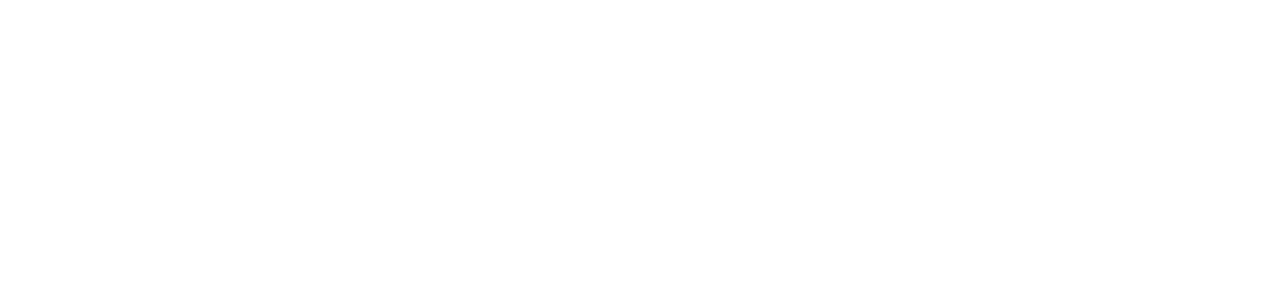
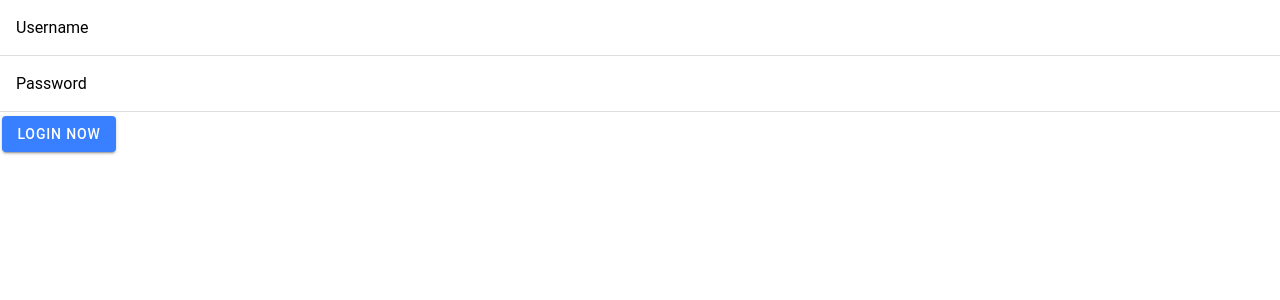
Before and after one commit to Jess220494/chipino-admin-fe, a React (Create React App) app in the folder Frontend/: page /login in a window 1280 px wide. Shown: the top 300 px of the page. Built offline with nearby package versions, Linux system fonts and the light colour scheme.

Commit message:
start of react coding

```diff
--- a/Frontend/package.json
+++ b/Frontend/package.json
@@ -14,6 +14,7 @@
     "@types/react-dom": "^16.9.4",
     "@types/react-router": "^5.1.4",
     "@types/react-router-dom": "^5.1.3",
+    "axios": "^0.19.2",
     "ionicons": "^4.6.3",
     "react": "^16.12.0",
     "react-dom": "^16.12.0",
--- a/Frontend/src/App.js
+++ b/Frontend/src/App.js
@@ -7,6 +7,7 @@
 import Home from './pages/Home';
 import List from './pages/List';
 import Ozzy from './pages/Ozzy';
+import Login from './pages/Login';
 import { home, list } from 'ionicons/icons';
 
 /* Core CSS required for Ionic components to work properly */
@@ -43,6 +44,11 @@
     title: 'Ozzy',
     url: '/home/ozzy',
     icon: home
+  },
+  {
+    title: 'Login',
+    url: '/login',
+    icon: home
   }
 ];
 
@@ -55,6 +61,7 @@
           <Route path="/home" component={Home} exact={true} />
           <Route path="/home/list" component={List} exact={true} />
           <Route path="/home/ozzy" component={Ozzy} exact={true} />
+          <Route path="/login" component={Login} exact={true} />
           <Route path="/" render={() => <Redirect to="/home"/> } exact={true} />
         </IonRouterOutlet>
       {/* </IonSplitPane> */}
--- /dev/null
+++ b/Frontend/src/pages/Login.js
@@ -0,0 +1,44 @@
+import {
+    IonButtons,
+    IonCard,
+    IonCardContent,
+    IonCardHeader,
+    IonCardSubtitle,
+    IonCardTitle,
+    IonContent,
+    IonHeader,
+    IonIcon,
+    IonItem,
+    IonLabel,
+    IonList,
+    IonListHeader,
+    IonMenuButton,
+    IonPage,
+    IonTitle,
+    IonToolbar,
+    IonInput,
+    IonButton
+    } from '@ionic/react';
+
+import React, {Component} from 'react';
+
+class Login extends Component {
+    render(){
+        return(
+            <div>
+                <IonItem>
+                    <IonLabel position="floating">Username</IonLabel>
+                    <IonInput></IonInput>
+                </IonItem>
+                <IonItem>
+                    <IonLabel position="floating">Password</IonLabel>
+                    <IonInput></IonInput>
+                </IonItem>
+                <IonButton>Login Now</IonButton>
+
+            </div>
+        )
+    }
+}
+
+export default Login;
```
Also changed, not shown: Frontend/src/api/login.js (added), 2 other files (tests, documents, lock files or other folders).
